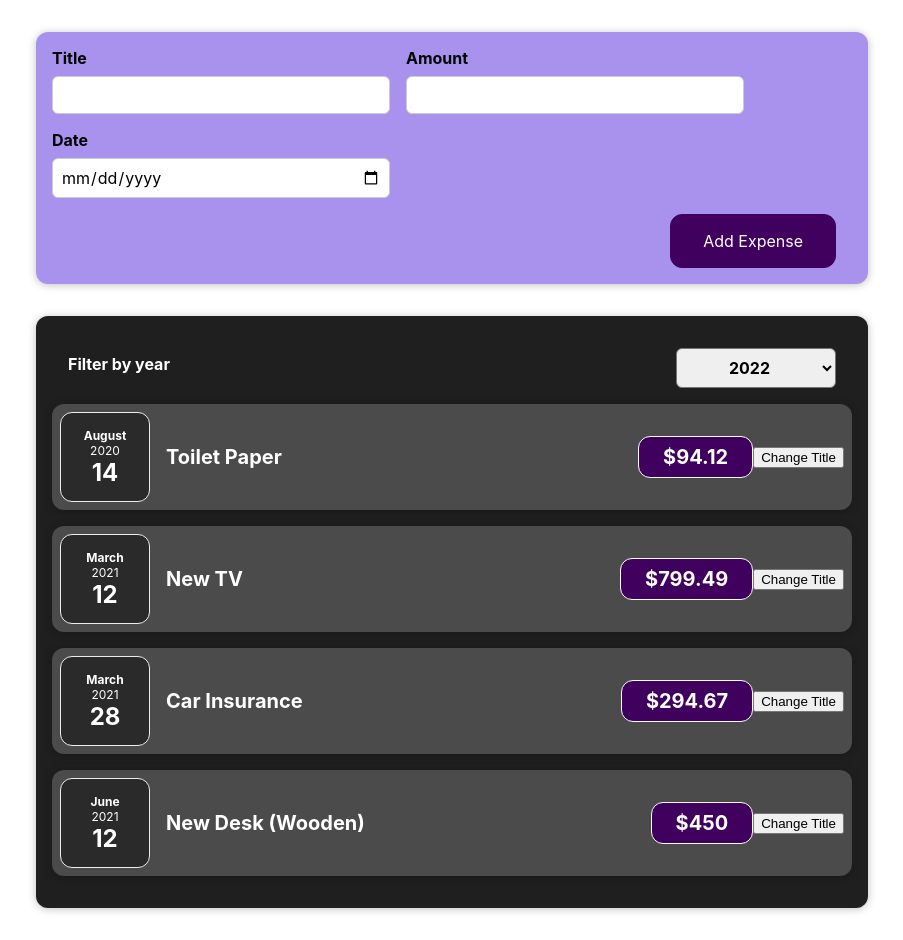
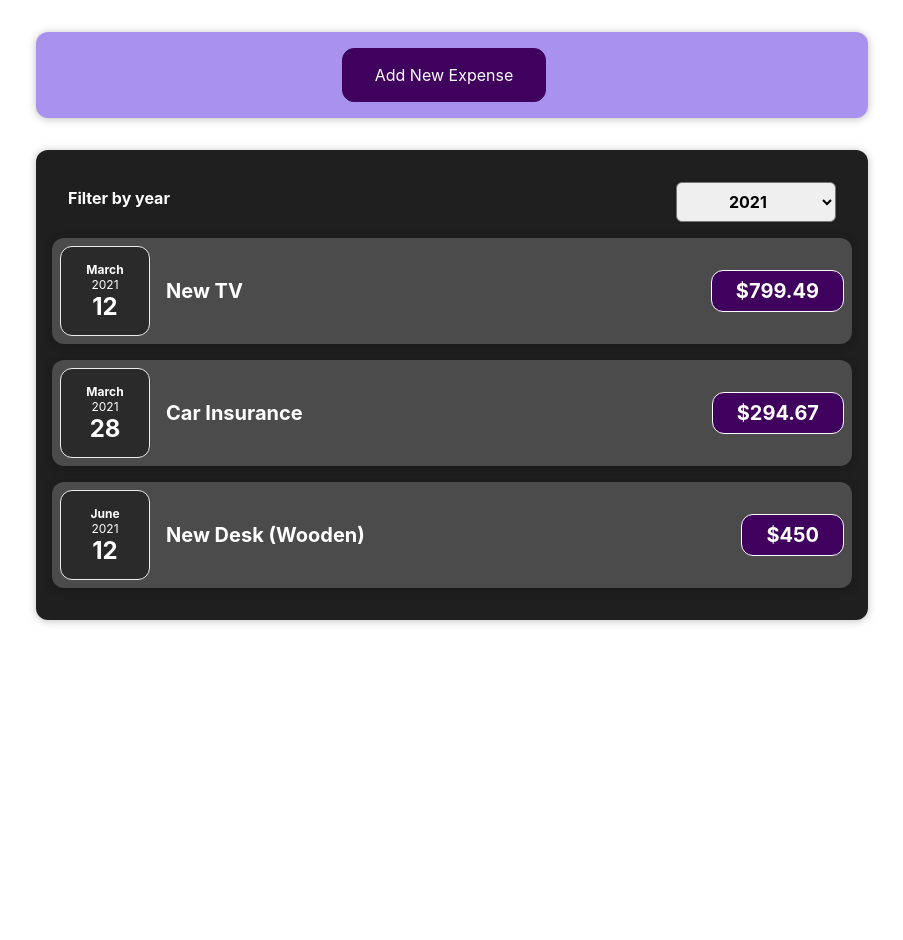
Before and after one commit to Defisto7/expense-counter, a React (Create React App) app: page / in a window 1280 px wide. Shown: the whole page, without its empty margins (188-1091 px from the left). After the commit the page ends 800 px from the top, so only its background shows below. Built offline with nearby package versions, Linux system fonts and the light colour scheme.

Commit message:
master
refact code

```diff
--- a/src/App.js
+++ b/src/App.js
@@ -1,8 +1,8 @@
+import React, { useState } from 'react'
 import Expenses from './components/Expenses/Expenses';
 import NevExpense from './components/NevExpense/NevExpense';
 
-function App() {
-  const expenses = [
+const DUMMY_EXPENSES = [
   {
     id: 'e1',
     title: 'Toilet Paper',
@@ -24,9 +24,13 @@ function App() {
   },
 ];
 
+function App() {
+   const [expenses, setExpenses] = useState(DUMMY_EXPENSES)
+
     const addExpenseHandler = expense => {
-      console.log('In App.js');
-      console.log(expense);
+      setExpenses((prevExpenses) => {
+        return [expense, ...prevExpenses]
+      })
     }
 
   return (
--- a/src/components/Expenses/ExpenseItem.jsx
+++ b/src/components/Expenses/ExpenseItem.jsx
@@ -1,22 +1,19 @@
-import React, { useState } from 'react';
+import React from 'react';
 import Card from '../UI/Card';
 import ExpenseDate from './ExpenseDate';
 import './ExpenseItem.css';
 
 function ExpenseItem(props) {
-  const [title, setTitle] = useState(props.title);
-  const clickHandler = () => {
-    setTitle('Updated');
-  }
   return (
-    <Card className="expense-item">
-      <ExpenseDate date={props.date}/>
-      <div className="expense-item__description">
-        <h2>{title}</h2>
-        <div className='expense-item__price'>${props.amount}</div>
-      </div>
-      <button onClick={clickHandler}>Change Title</button>
-    </Card>
+    <li>
+      <Card className="expense-item">
+        <ExpenseDate date={props.date} />
+        <div className="expense-item__description">
+          <h2>{props.title}</h2>
+          <div className="expense-item__price">${props.amount}</div>
+        </div>
+      </Card>
+    </li>
   );
 }
 
--- a/src/components/Expenses/Expenses.jsx
+++ b/src/components/Expenses/Expenses.jsx
@@ -1,23 +1,24 @@
 import React, { useState } from 'react';
-import ExpenseItem from './ExpenseItem';
 import Card from '../UI/Card';
 import './Expenses.css';
 import ExpensesFilter from './ExpensesFilter';
+import ExpensesList from './ExpensesList';
 
 function Expenses(props) {
-  const [filteredYear, setFilteredYear] = useState('2022');
+  const [filteredYear, setFilteredYear] = useState('2021');
 
   const filterChangeHandler = selectedYear => {
     setFilteredYear(selectedYear)
   };
+    const filteredExpenses = props.items.filter(expense => {
+      return expense.date.getFullYear().toString() === filteredYear
+    });
 
   return (
     <div>
       <Card className="expenses">
       <ExpensesFilter selected={filteredYear} onChangeFilter={filterChangeHandler}/>
-        {props.items.map((el) => (
-          <ExpenseItem key={el.id} title={el.title} amount={el.amount} date={el.date} />
-        ))}
+      <ExpensesList items={filteredExpenses}/>
       </Card>
     </div>
   );
--- /dev/null
+++ b/src/components/Expenses/ExpensesList.css
@@ -0,0 +1,9 @@
+.expenses-list {
+  list-style: none;
+  padding: 0;
+}
+
+.expenses-list__fallback {
+  color: white;
+  text-align: center;
+}
--- /dev/null
+++ b/src/components/Expenses/ExpensesList.jsx
@@ -0,0 +1,17 @@
+import React from 'react'
+import ExpenseItem from './ExpenseItem';
+import './ExpensesList.css'
+
+function ExpensesList(props) {
+  if (props.items.length === 0) {
+    return <h2 className='expenses-list__fallback'>Found no expenses.</h2>
+  }
+
+  return <ul className='expenses-list'>
+    {props.items.map((el) => (
+      <ExpenseItem key={el.id} title={el.title} amount={el.amount} date={el.date} />
+      ))}
+  </ul>
+}
+
+export default ExpensesList
--- a/src/components/NevExpense/ExpenseForm.jsx
+++ b/src/components/NevExpense/ExpenseForm.jsx
@@ -74,6 +74,7 @@ function ExpenseForm(props) {
         </div>
       </div>
       <div className='new-expense__actions'>
+        <button type="button" onClick={props.onCancel}>Cancel</button>
         <button type="submit">Add Expense</button>
       </div>
     </form>
--- a/src/components/NevExpense/NevExpense.jsx
+++ b/src/components/NevExpense/NevExpense.jsx
@@ -1,20 +1,30 @@
-import React from 'react'
+import React, { useState } from 'react'
 import ExpenseForm from './ExpenseForm'
 import './NevExpense.css'
 
 function NevExpense(props) {
+  const [isEditing, setEditing] = useState(false);
   const saveExpenseDataHandler = (enteredExpenseData) => {
     const expenseData = {
       ...enteredExpenseData,
       id: Math.random().toString()
     };
     props.onAddExpense(expenseData)
+    setEditing(false);
   };
 
+  const startEditingHandler = () => {
+    setEditing(true);
+  };
+
+  const stopEditingHandler = () => {
+    setEditing(false);
+  }
 
   return (
     <div className='new-expense'>
-      <ExpenseForm onSaveExpenseData={saveExpenseDataHandler}/>
+      {!isEditing && <button onClick={startEditingHandler}>Add New Expense</button>}
+      {isEditing && <ExpenseForm onSaveExpenseData={saveExpenseDataHandler} onCancel={stopEditingHandler}/>}
     </div>
   )
 }
```
Lines whose indentation alone changed are shown as unchanged.
